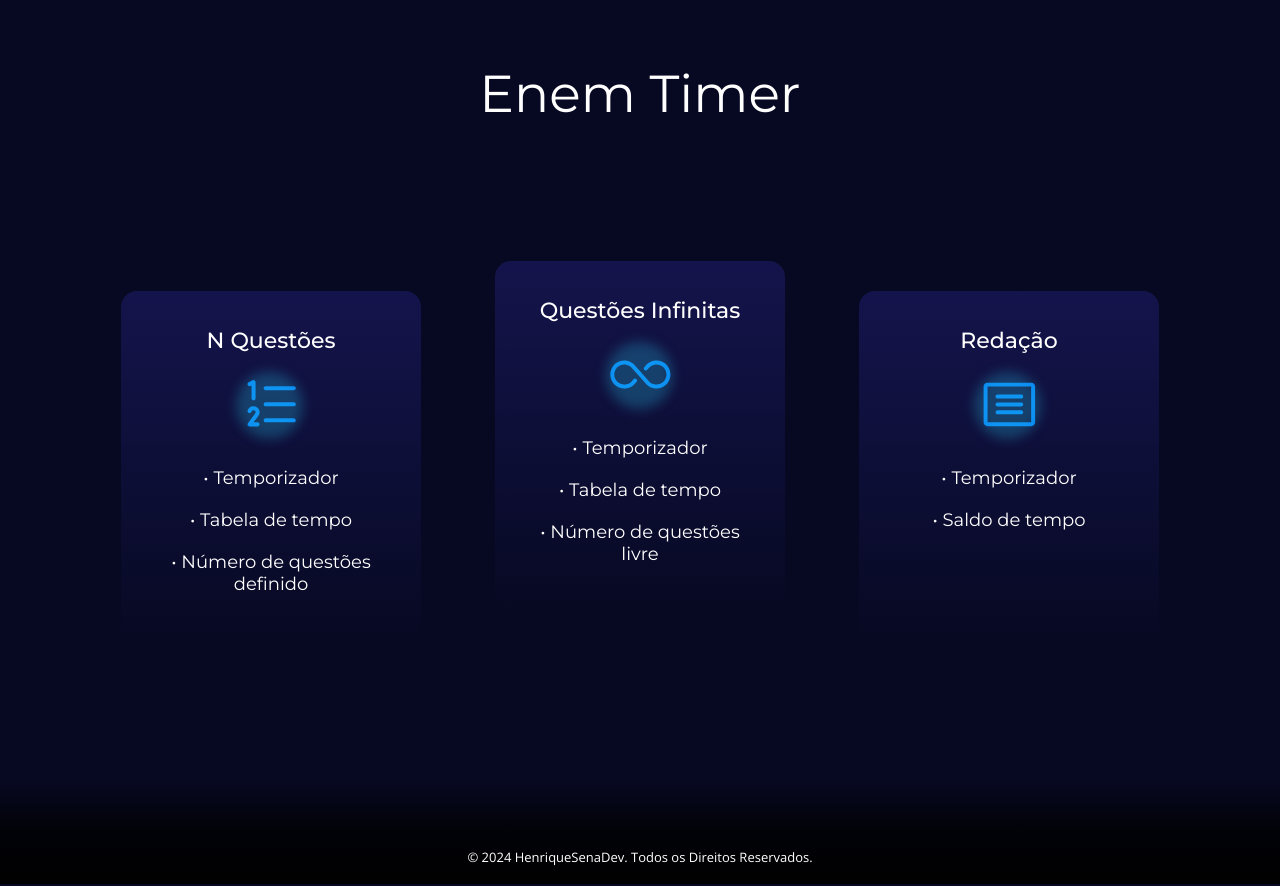
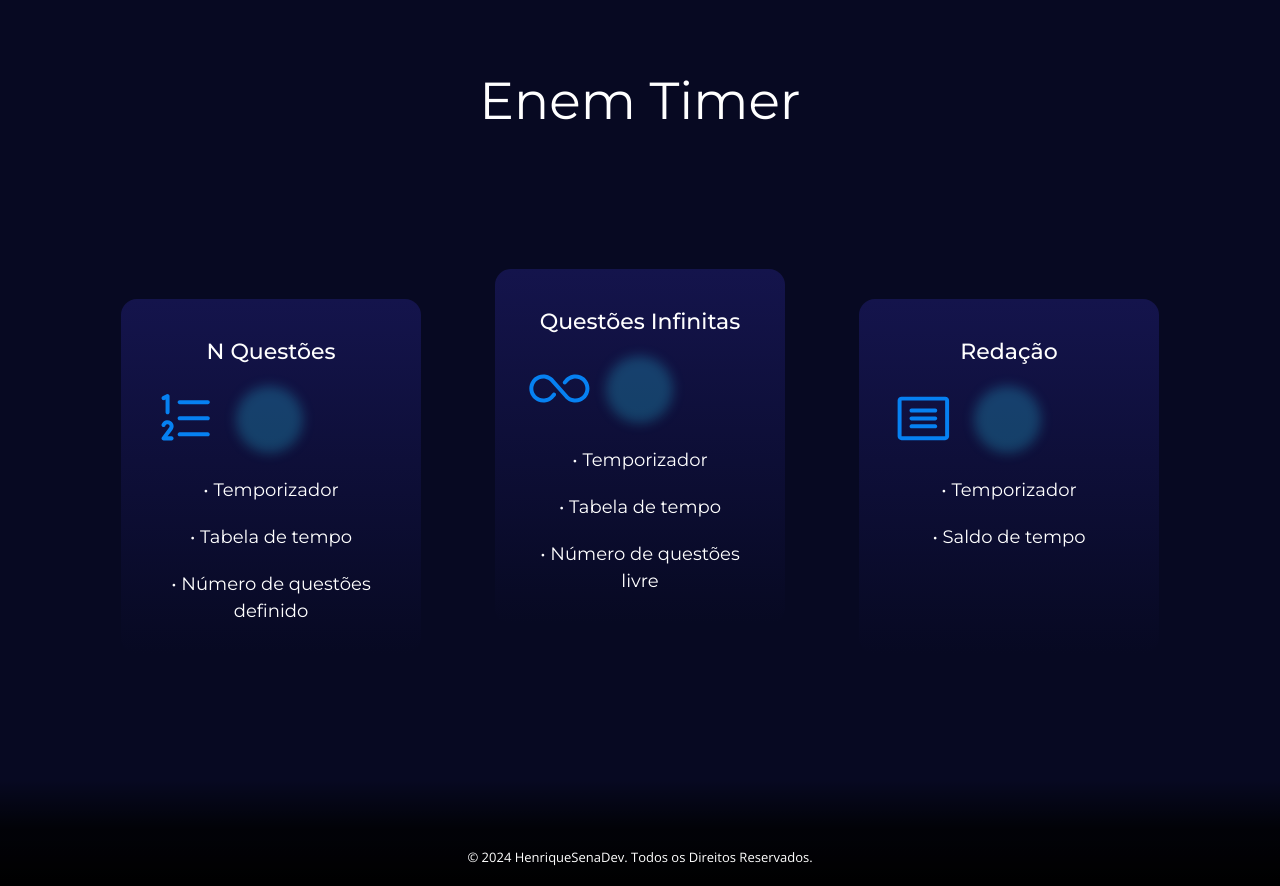
Before and after one commit to HenriqueSenaDev/enem-timer, a React (Vite) app: page / in a window 1280 px wide. Built offline with nearby package versions, Linux system fonts and the light colour scheme.

Commit message:
feature/ui: tailwindcss config

```diff
--- a/package.json
+++ b/package.json
@@ -19,6 +19,9 @@
     "@types/react": "^18.0.28",
     "@types/react-dom": "^18.0.11",
     "@vitejs/plugin-react": "^4.0.0",
+    "autoprefixer": "^10.4.17",
+    "postcss": "^8.4.33",
+    "tailwindcss": "^3.4.1",
     "typescript": "^5.0.2",
     "vite": "^4.3.2"
   }
--- /dev/null
+++ b/postcss.config.cjs
@@ -0,0 +1,6 @@
+module.exports = {
+  plugins: {
+    tailwindcss: {},
+    autoprefixer: {},
+  }
+}
--- a/src/App.css
+++ b/src/App.css
@@ -1,7 +1,10 @@
 @import url('https://fonts.googleapis.com/css2?family=Montserrat:wght@300;400;500;600;700&display=swap');
 @import url('https://fonts.googleapis.com/css2?family=Open+Sans:wght@300;400;500;600&display=swap');
 @import url('https://fonts.googleapis.com/css2?family=Poppins:wght@300;400;500;600&display=swap');
-@import url('https://fonts.googleapis.com/css2?family=IBM+Plex+Mono:wght@300;400;500&display=swap');
+
+@tailwind base;
+@tailwind components;
+@tailwind utilities;
 
 * {
   box-sizing: border-box;
--- /dev/null
+++ b/tailwind.config.js
@@ -0,0 +1,18 @@
+/** @type {import('tailwindcss').Config} */
+export default {
+  content: [
+    './src/pages/**/*.tsx',
+    './src/components/**/*.tsx',
+  ],
+  theme: {
+    extend: {
+      backgroundImage: {
+        'footer-gradient': 'linear-gradient(rgba(0,0,0,80%) 15%,#000)',
+        'footer-blend': 'linear-gradient(rgba(7,9,34,0%) 15%,rgba(0,0,0,80%))',
+        'card': 'linear-gradient(#14144C,rgba(30,30,125,0))',
+        'card-hover': 'linear-gradient(#222274, rgba(30, 30, 125, 0))'
+      }
+    },
+  },
+  plugins: [],
+}
```
Also changed, not shown: 1 other file (tests, documents, lock files or other folders).
